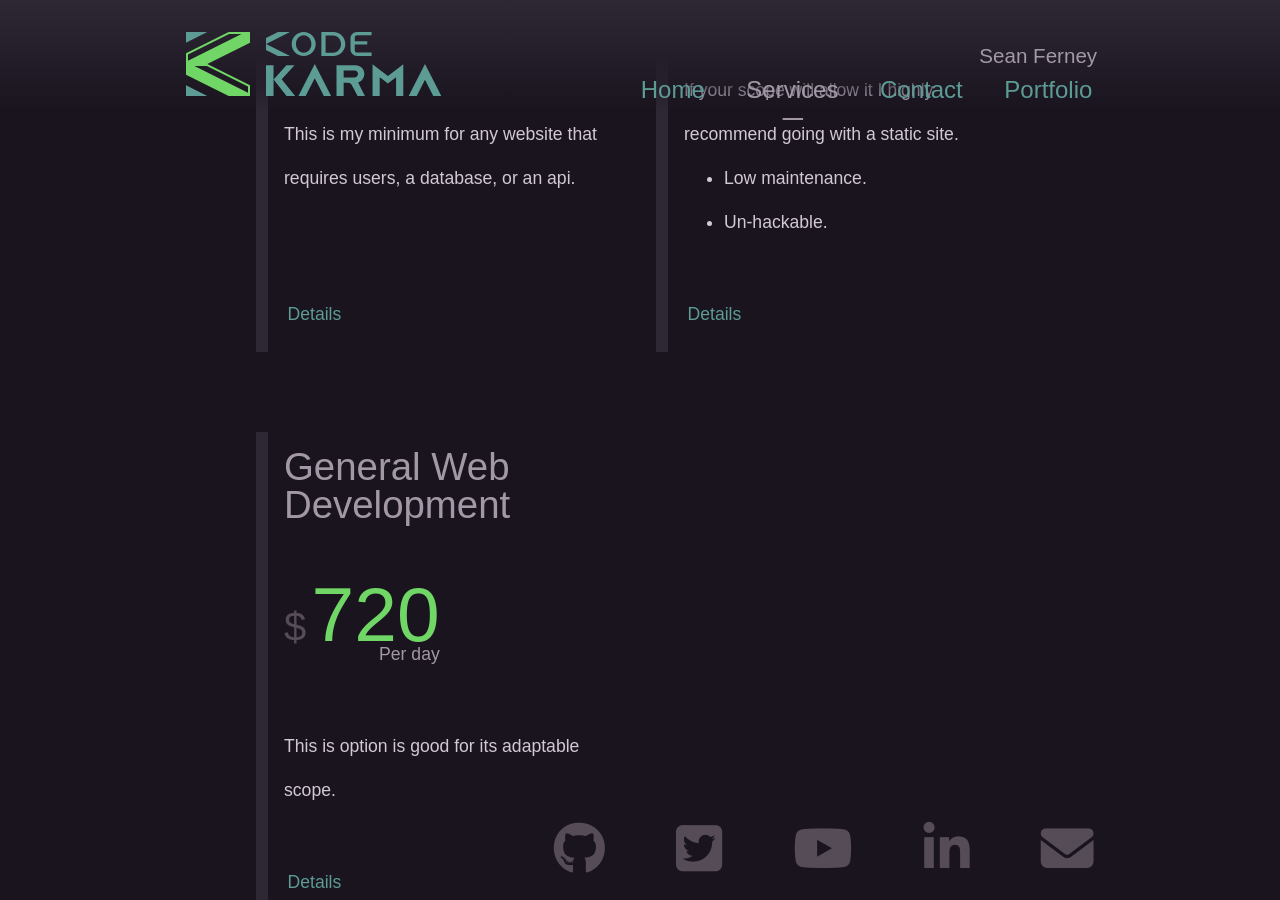
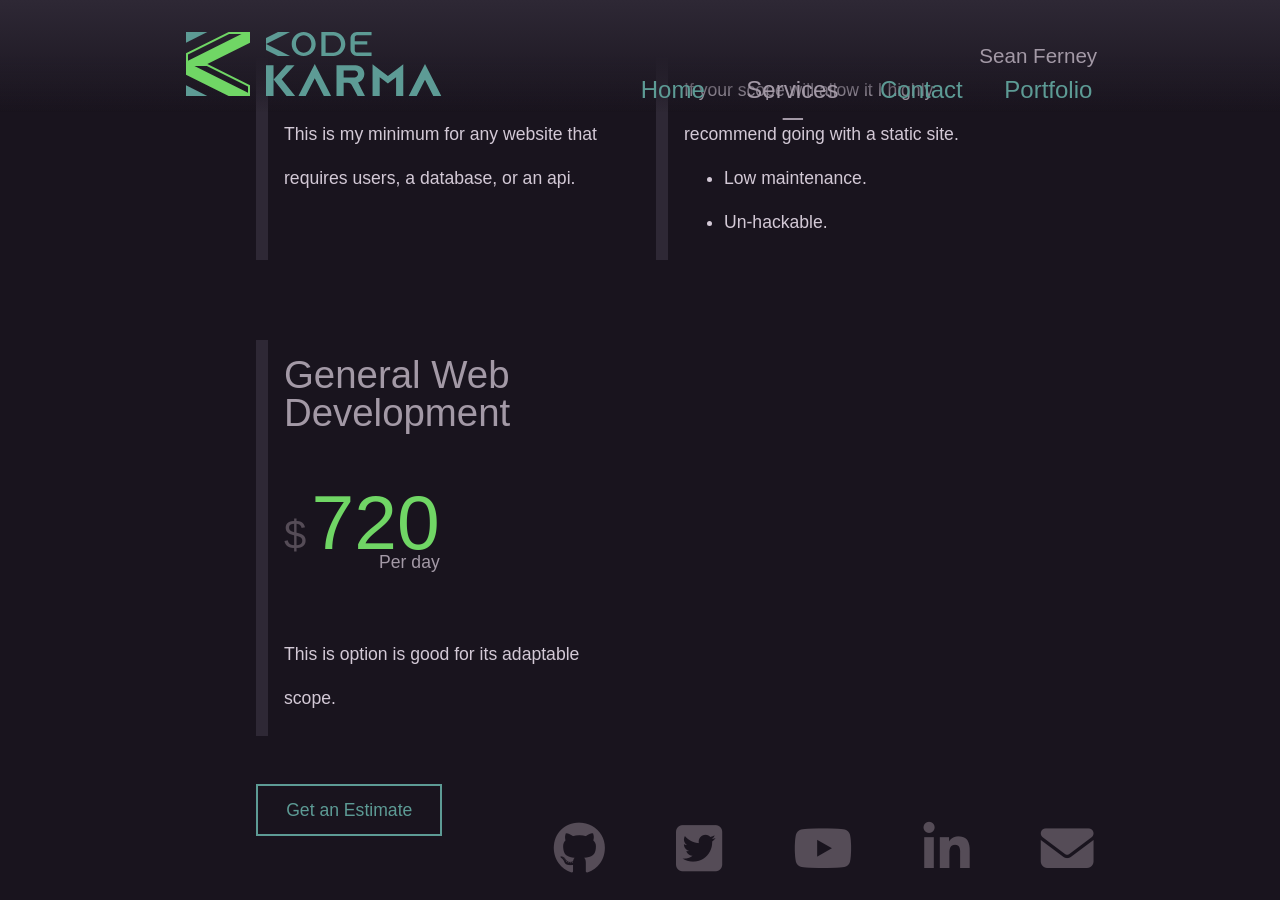
Before and after one commit to CodeKarmaDev/CodeKarmaWebsite, a Jekyll site: the page built from services.markdown, in a window 1280 px wide and 900 px high, scrolled down 359 px. Built offline with Jekyll 4.4.1, drawn with Linux system fonts in a browser that asks for light colours; nearby versions of some CDN libraries; some web fonts are replaced.

```diff
--- a/_config.yml
+++ b/_config.yml
@@ -72,5 +72,5 @@ defaults:
 
 collections:
   services:
-    output: true
+    output: false
     permalink: /:collection/:title
--- a/_includes/service.html
+++ b/_includes/service.html
@@ -14,19 +14,19 @@
     </div>
     <span class="per">{{service.per}}</span>
 
-    {% if page.slug != service.slug %}
-        <div class="description">
-            {{ service.description | markdownify }}
-        </div>
+    <!-- {% if page.slug != service.slug %} -->
+    <div class="description">
+        {{ service.description | markdownify }}
+    </div>
 
 
-        <div class="action">
+        <!-- <div class="action">
             <a
                 class="link"
                 href="/services/{{ service.slug }}/"
                 >{{ service.action }}</a>
 
-        </div>
-    {% endif %}
+        </div> -->
+    <!-- {% endif %} -->
 
 </div>
--- a/_sass/services.sass
+++ b/_sass/services.sass
@@ -18,7 +18,7 @@
     width: 100%
     display: grid
     grid-template-columns: auto 1fr
-    grid-template-rows: 8rem 3.5rem 1fr auto 1fr
+    grid-template-rows: 8rem 3.5rem auto 1fr
 
     padding: 1rem
     border-left: $fill2 solid 0.8rem
@@ -44,7 +44,8 @@
         color: $scribe2
 
     .description
-        margin: $mar 0
+        margin-top: $mar
+        align-self: center
 
     .action
         justify-self: start
--- a/estimate.markdown
+++ b/estimate.markdown
@@ -5,5 +5,3 @@ permalink: /estimate/
 subject: Code Karma | Estimate Request
 sendto: "https://formspree.io/xwkrqdww"
 ---
-
-## Get an Estimate
```
Also changed, not shown: _layouts/estimate.html (+25 -17 lines).
